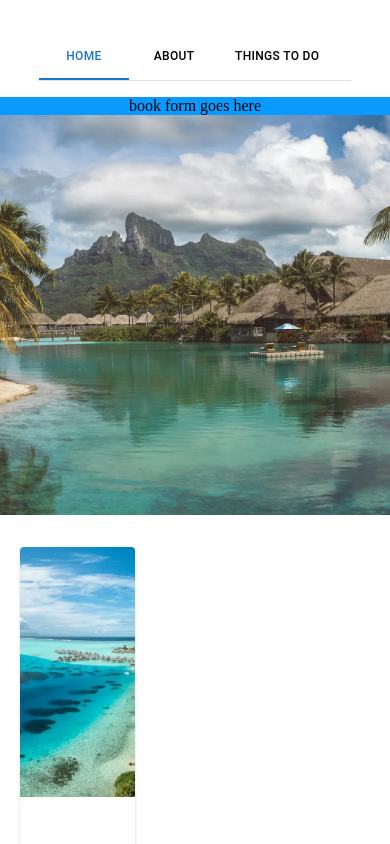
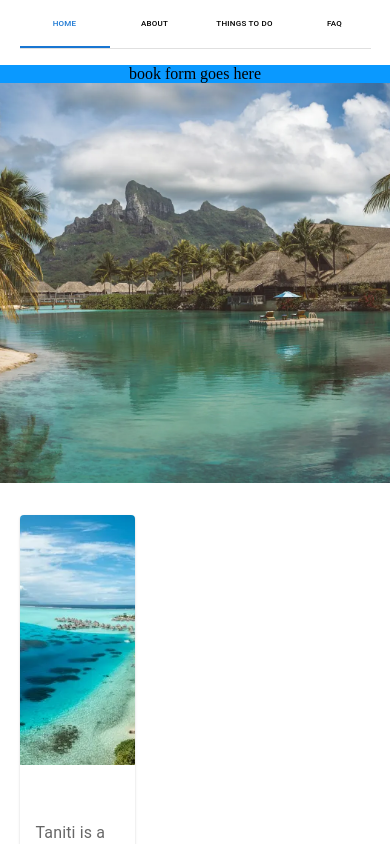
Before and after one commit to Xavier-Julian-Rodriguez/taniti, a Next.js app: page / in a window 390 px wide. Shown: the top 844 px of the page. Built offline with nearby package versions, Linux system fonts and the light colour scheme.

Commit message:
added text to /things-to-do page

```diff
--- a/components/Navigation.js
+++ b/components/Navigation.js
@@ -1,5 +1,6 @@
 "use client";
 import { useState } from "react";
+import PropTypes from "prop-types";
 import Tabs from "@mui/material/Tabs";
 import Tab from "@mui/material/Tab";
 import Typography from "@mui/material/Typography";
@@ -26,6 +27,12 @@ function CustomTabPanel(props) {
   );
 }
 
+CustomTabPanel.propTypes = {
+  children: PropTypes.node,
+  index: PropTypes.number.isRequired,
+  value: PropTypes.number.isRequired,
+};
+
 function a11yProps(index) {
   return {
     id: `simple-tab-${index}`,
@@ -33,7 +40,7 @@ function a11yProps(index) {
   };
 }
 
-export default function BasicTabs() {
+export default function BasicTabs(window) {
   const [value, setValue] = useState(0);
 
   const handleChange = (event, newValue) => {
@@ -42,11 +49,15 @@ export default function BasicTabs() {
 
   return (
     <Box className={styles.container} sx={{ width: "90%" }}>
-      <Box className={styles.box} sx={{ borderBottom: 1, borderColor: "divider" }}>
+      <Box
+        className={styles.box}
+        sx={{ borderBottom: 1, borderColor: "divider" }}
+      >
         <Tabs
           value={value}
           onChange={handleChange}
           aria-label="basic tabs example"
+          className={styles.tabs}
         >
           <Tab
             className={styles.label}
--- a/styles/navigation.module.css
+++ b/styles/navigation.module.css
@@ -1,11 +1,15 @@
 .container {
   margin: 0 auto !important;
-  padding: 2rem 5% 0 5% !important;
 }
 /* Mobile */
 @media (max-width: 700px) {
   .label {
-    font-size: .75rem !important;
-    padding: 1%;
+    font-size: 0.5rem !important;
+    padding: 0% !important;
   }
+  .container {
+    width: 100%;
+    justify-content: center !important;
+  }
+
 }
```
Also changed, not shown: app/things-to-do/page.js (+5 -5 lines), app/things-to-do/things.module.css (+15 -13 lines).
